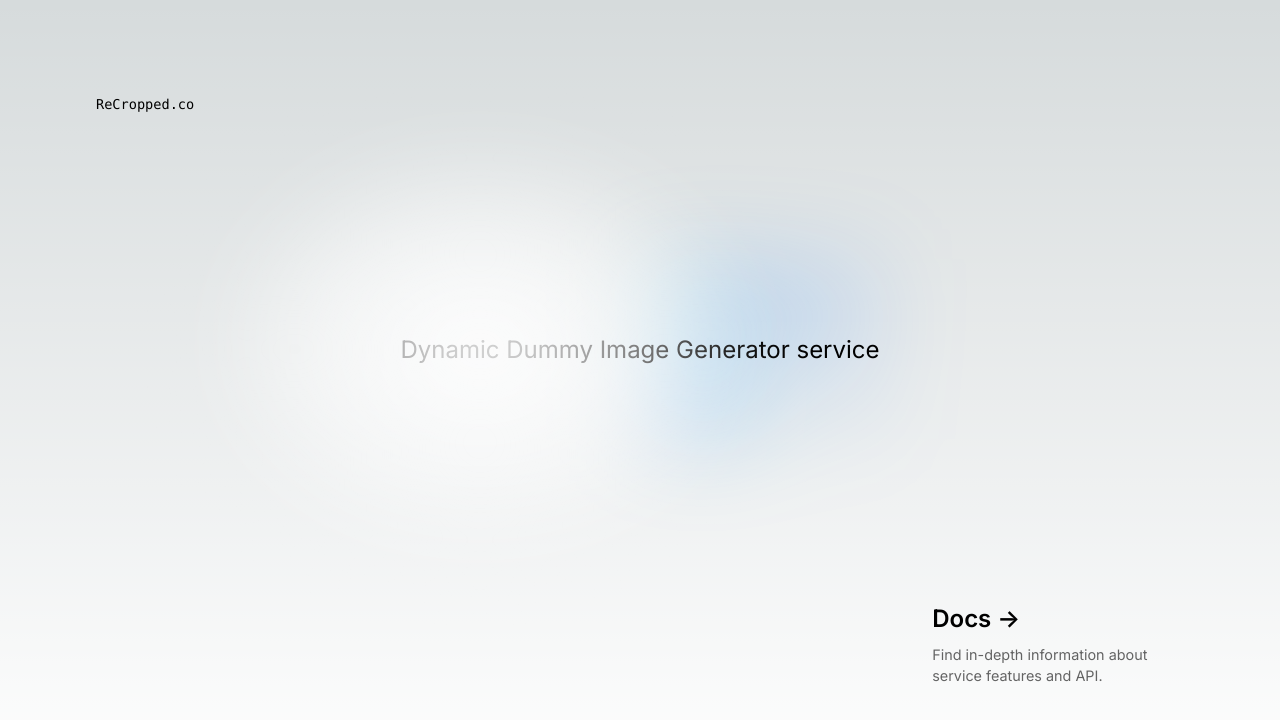
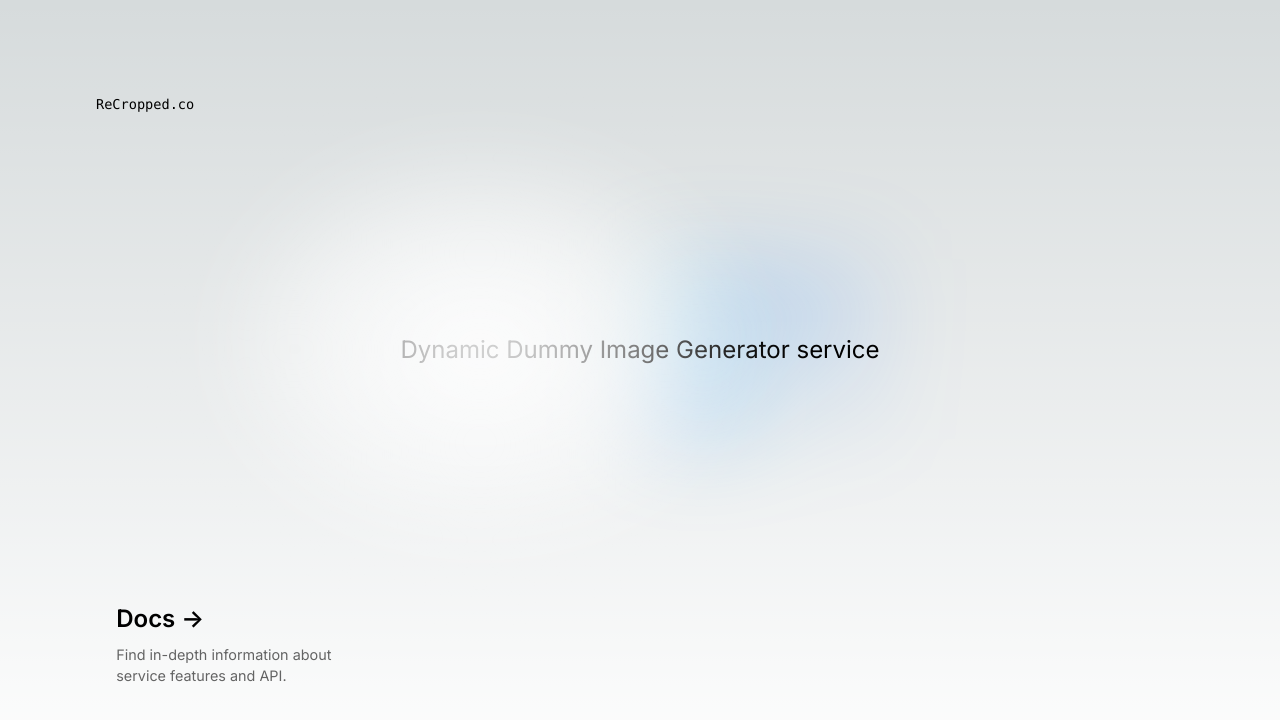
Before and after one commit to EugeneKwasny/recropped.co, a Next.js app: page / in a window 1280 px wide. Shown: the top 720 px of the page. Built offline with nearby package versions, Linux system fonts and the light colour scheme.

Commit message:
Update markup

```diff
--- a/app/page.js
+++ b/app/page.js
@@ -13,9 +13,6 @@ export default function Home() {
       </div>
 
       <div className={styles.grid}>
-      <a></a>
-      <a></a>
-      <a></a>
         <a
           href="https://docs.recropped.co"
           className={styles.card}
```
